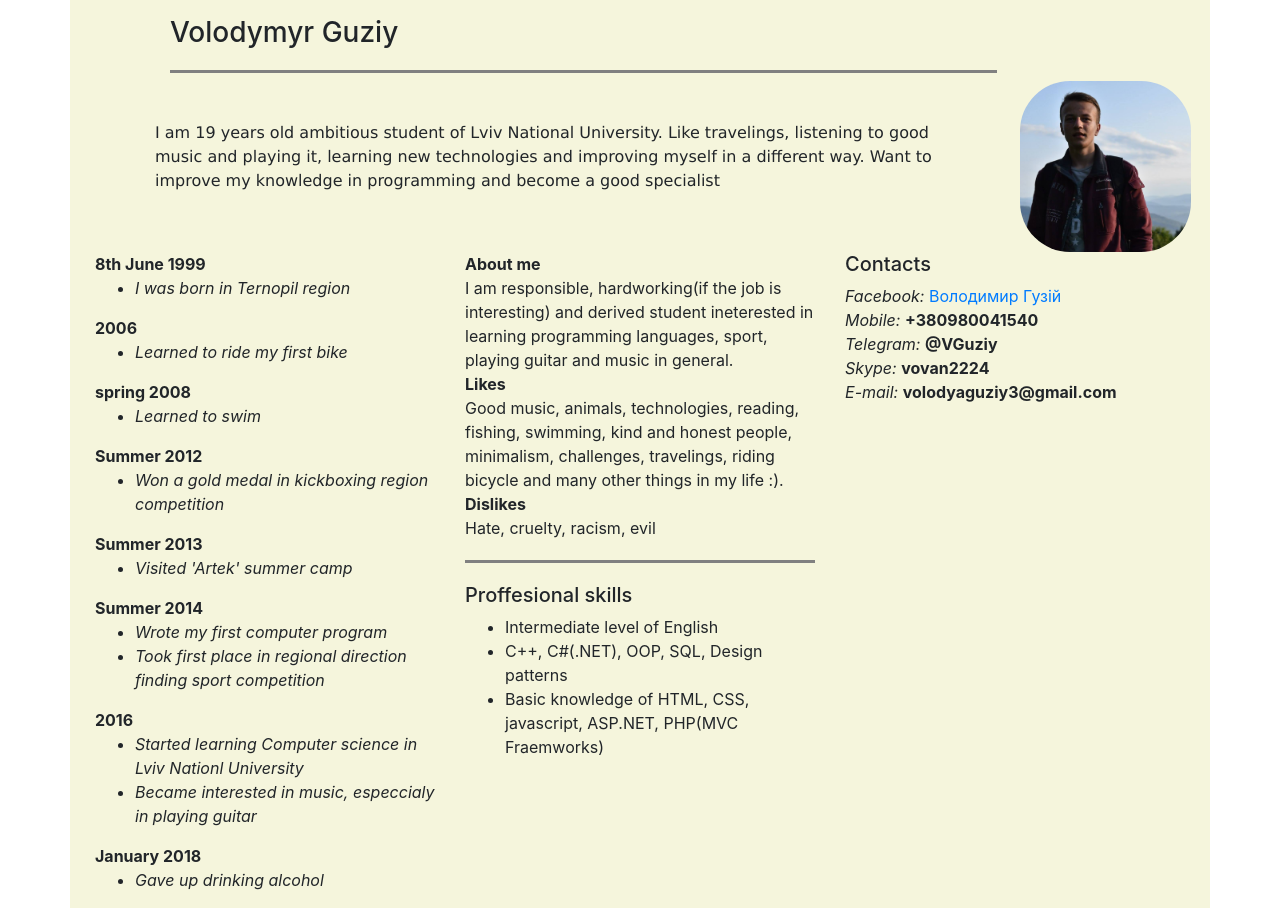
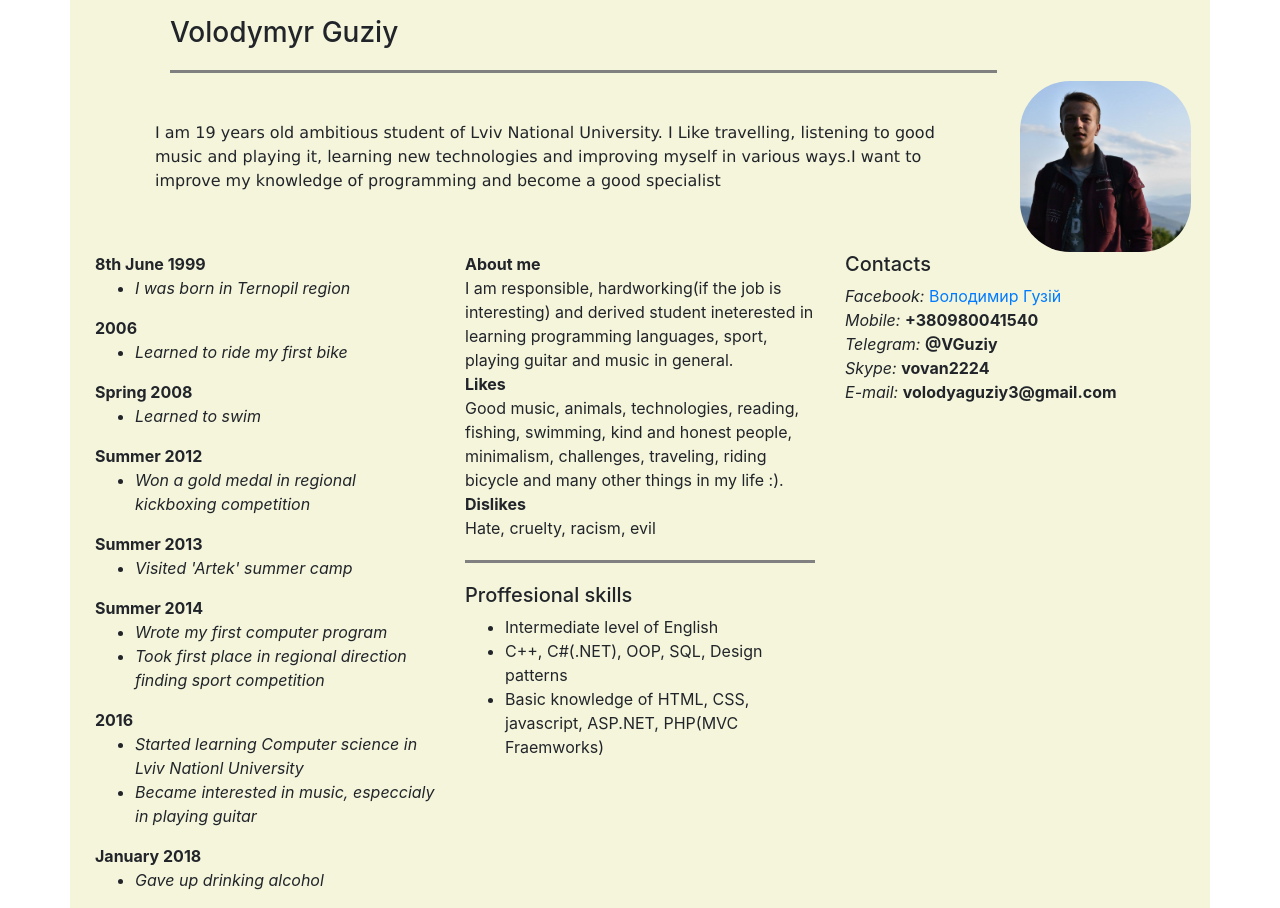
Before and after one commit to GuziyV/homepage, a plain HTML site: page index.html in a window 1280 px wide. Drawn offline with nearby package versions, Linux system fonts and the light colour scheme.

Commit message:
Fix grammar mistakes

```diff
--- a/index.html
+++ b/index.html
@@ -19,8 +19,8 @@
         <div class = "col-md-10">
           <div id = "intro">
             I am 19 years old ambitious student of Lviv National University.
-            Like travelings, listening to good music and playing it, learning new technologies and improving myself in
-            a different way. Want to improve my knowledge in programming and become a good specialist
+            I Like travelling, listening to good music and playing it, learning new technologies and improving myself in
+            various ways.I want to improve my knowledge of programming and become a good specialist
           </div>
         </div>
         <img id = "myPhoto" class = "colo-md-2 " src="images/myPhoto.jpg" alt="image problem">
@@ -45,7 +45,7 @@
             </li>
           </ul>
           <div>
-            <strong>spring 2008</strong>
+            <strong>Spring 2008</strong>
           </div>
           <ul>
             <li>
@@ -58,7 +58,7 @@
           </div>
           <ul>
             <li>
-              <i> Won a gold medal in kickboxing region competition</i>
+              <i> Won a gold medal in regional kickboxing competition</i>
             </li>
           </ul>
 
@@ -117,7 +117,7 @@
             </div>
             <div>
               Good music, animals, technologies, reading, fishing, swimming, kind and honest people,
-              minimalism, challenges, travelings, riding bicycle and many other things in my life :).
+              minimalism, challenges, traveling, riding bicycle and many other things in my life :).
             </div>
             <div>
               <strong>Dislikes</strong>
```
